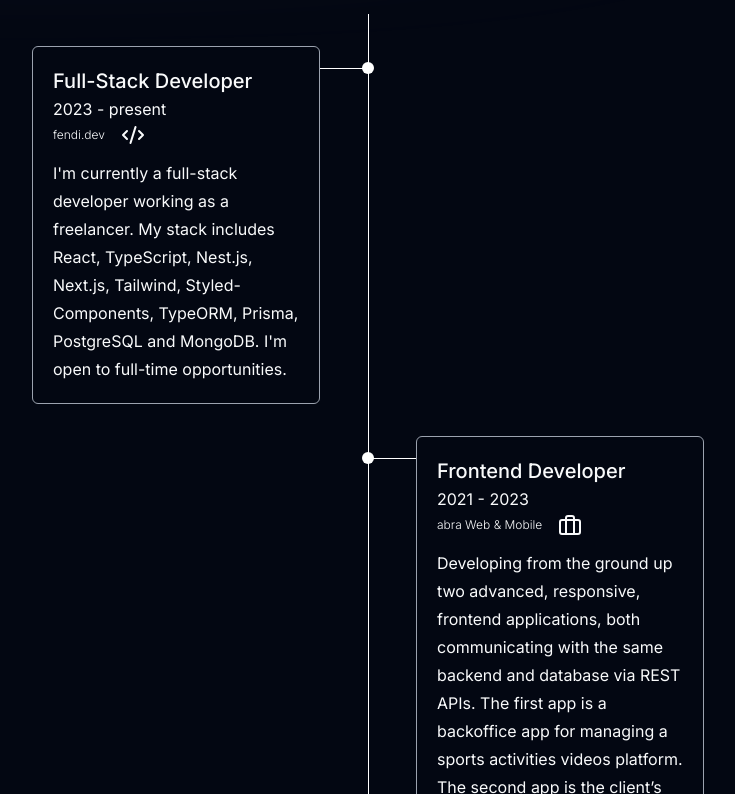
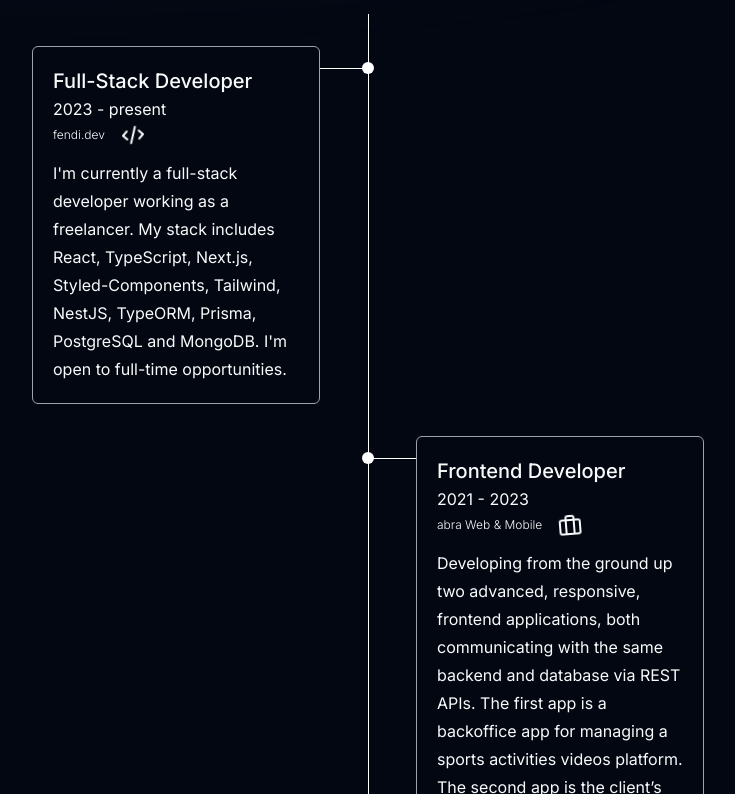
Before and after one commit to aFendell/portfolio, a Next.js app: page / in a window 1280 px wide. Shown: the part 866-1660 px from the top of the page, without its empty margins (272-1007 px from the left). Built offline with nearby package versions, Linux system fonts and the light colour scheme.

Commit message:
feat: experience icon wiggle animation

```diff
--- a/src/components/sections/experience/TimelineItem.tsx
+++ b/src/components/sections/experience/TimelineItem.tsx
@@ -83,7 +83,7 @@ const TimelineItem = ({
         <P>{date}</P>
         <div className="flex items-center justify-center gap-2 sm:justify-start">
           <Muted className="mr-2">{company}</Muted>
-          <IconComponent />
+          <IconComponent className="animate-wiggle" />
         </div>
         <P className="pt-3">{description}</P>
       </div>
--- a/src/data/experience.ts
+++ b/src/data/experience.ts
@@ -18,7 +18,7 @@ export const experienceData = {
       title: "Full-Stack Developer",
       company: "fendi.dev",
       description:
-        "I'm currently a full-stack developer working as a freelancer. My stack includes React, TypeScript, Nest.js, Next.js, Tailwind, Styled-Components, TypeORM, Prisma, PostgreSQL and MongoDB. I'm open to full-time opportunities.",
+        "I'm currently a full-stack developer working as a freelancer. My stack includes React, TypeScript, Next.js, Styled-Components, Tailwind, NestJS, TypeORM, Prisma, PostgreSQL and MongoDB. I'm open to full-time opportunities.",
       icon: "code",
       date: "2023 - present",
     },
--- a/tailwind.config.ts
+++ b/tailwind.config.ts
@@ -90,6 +90,11 @@ const config = {
             "animation-timing-function": "cubic-bezier(0,0,0.2,1)",
           },
         },
+        wiggle: {
+          "0%, 10%, 20%, 30%": { transform: "rotate(-8deg)" },
+          "5%, 15%, 25%": { transform: "rotate(8deg)" },
+          "100%": { transform: "rotate(-8deg)" },
+        },
       },
       animation: {
         "accordion-down": "accordion-down 0.2s ease-out",
@@ -97,7 +102,8 @@ const config = {
         "timeline-reveal": "timeline-reveal 5s ease-in-out 0.5s",
         "timeline-left-item": "timeline-left-item ease-in-out",
         "timeline-right-item": "timeline-right-item ease-in-out",
-        "point-right": "point-right 1s  infinite ",
+        "point-right": "point-right 1s infinite",
+        wiggle: "wiggle 5s ease-in-out infinite",
       },
     },
   },
```
